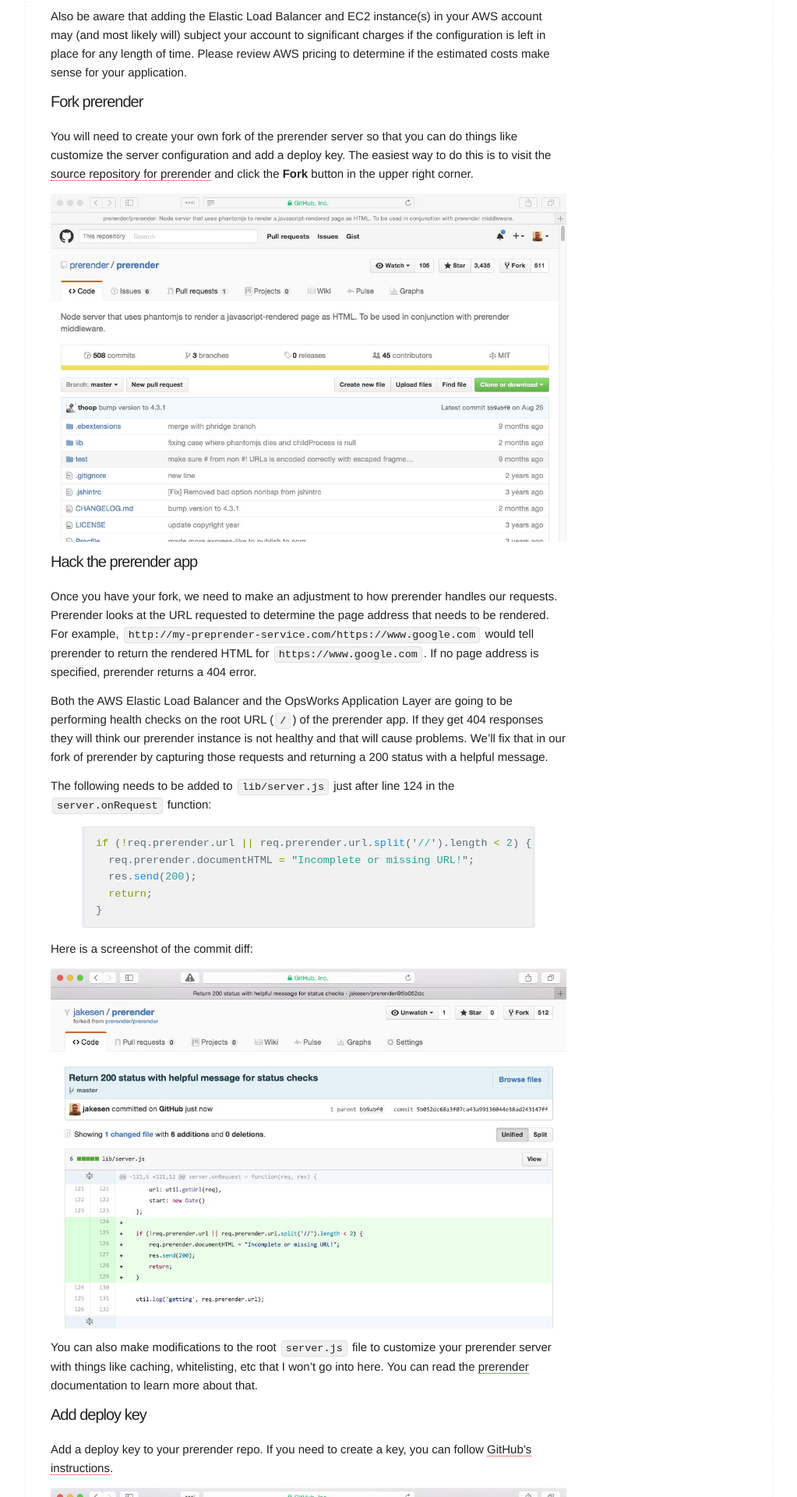
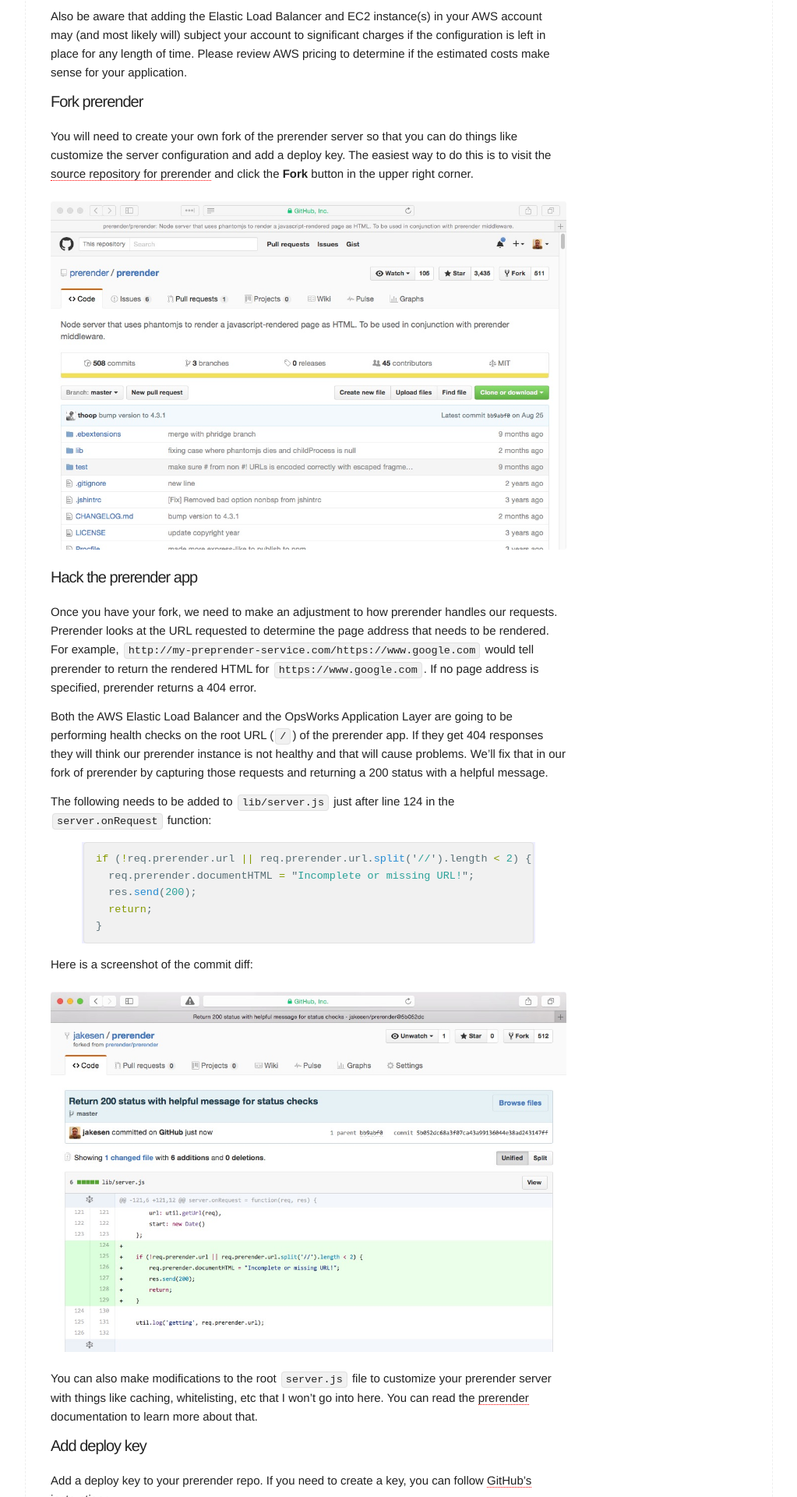
Before and after one commit to jakesen/jakesen.github.io, a Jekyll site: the page built from _posts/2016-10-31-setting-up-an-opsworks-stack-for-prerender.md, in a window 1280 px wide. Shown: the part 639-2559 px from the top of the page at 78% size, without its empty margins (128-1151 px from the left). Built offline with Jekyll 4.4.1, drawn with Linux system fonts in a browser that asks for light colours; comment, search, counter and statistics services are not loaded.

Commit message:
css updates

```diff
--- a/_sass/_base.scss
+++ b/_sass/_base.scss
@@ -435,6 +435,7 @@
 img {
     max-width: 100%;
     vertical-align: middle;
+    padding: 10px 0 10px 0;
 }
 
 /* blockquote */
```
